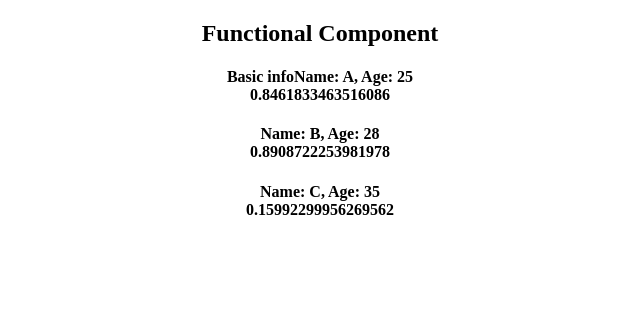
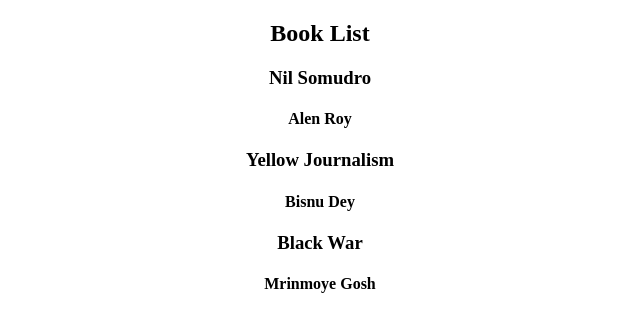
Before and after one commit to kmsaddam/react-components, a React (Create React App) app: page / in a window 1280 px wide. Shown: the top 332 px of the page, without its empty margins (320-960 px from the left). Built offline with nearby package versions, Linux system fonts and the light colour scheme.

Commit message:
Book Component

```diff
--- a/src/App.js
+++ b/src/App.js
@@ -1,17 +1,22 @@
 import React, { Component } from "react";
 import "./App.css";
-import Person from "./components/Person";
+// import Person from "./components/Person";
+import Book from "./components/Book";
 
 class App extends Component {
   render() {
     return (
       <div className="App">
-        <h2>Functional Component</h2>
-        <Person name="A" age="25">
+        <h2>Book List</h2>
+
+        <Book bookName="Nil Somudro" writter="Alen Roy" />
+        <Book bookName="Yellow Journalism" writter="Bisnu Dey" />
+        <Book bookName="Black War" writter="Mrinmoye Gosh" />
+        {/* <Person name="A" age="25">
           Basic info
         </Person>
         <Person name="B" age="28" />
-        <Person name="C" age="35" />
+        <Person name="C" age="35" /> */}
       </div>
     );
   }
--- a/src/components/Book.js
+++ b/src/components/Book.js
@@ -0,0 +1,12 @@
+import React, { Component } from "react";
+
+const Book = (props) => {
+  return (
+    <div>
+      <h3>{props.bookName}</h3>
+      <h4>{props.writter}</h4>
+    </div>
+  );
+};
+
+export default Book;
```
